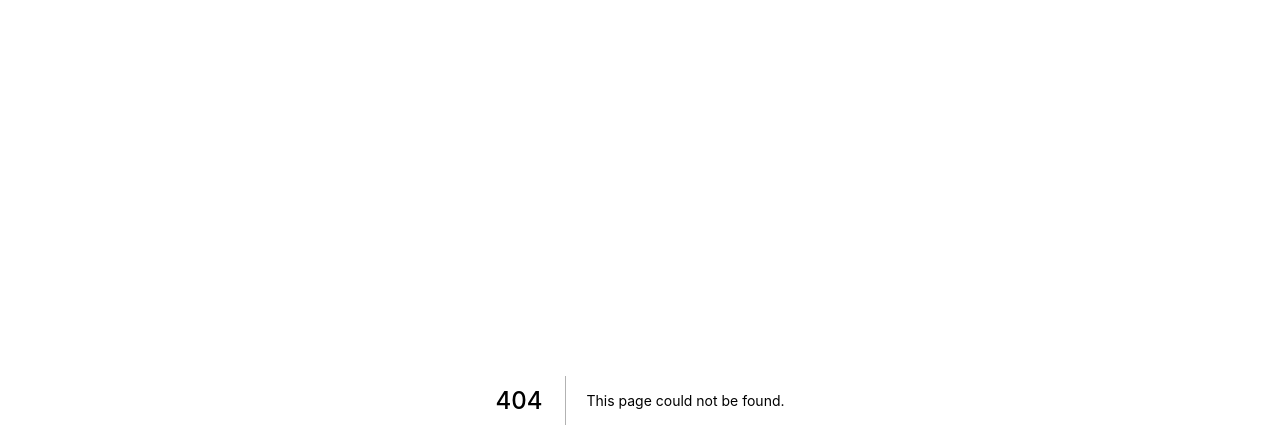
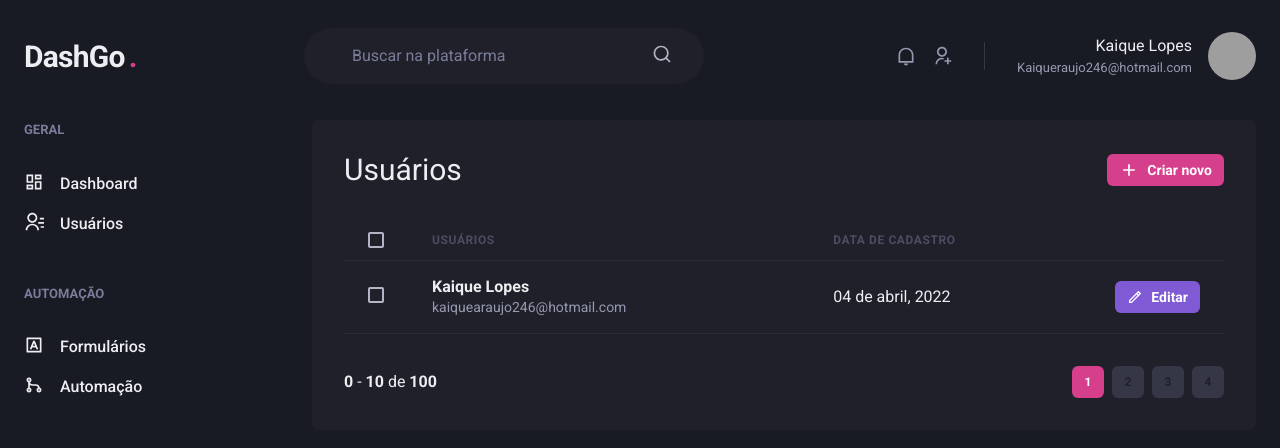
Before and after one commit to LopeKai/DashBo, a Next.js app: page /Users in a window 1280 px wide. Before the commit this address had no page. Shown: the top 448 px of the page. Built offline with nearby package versions, Linux system fonts and the light colour scheme; grey boxes are pictures that could not be loaded.

Commit message:
User control finished

```diff
--- /dev/null
+++ b/src/components/Pagination/pagination.tsx
@@ -0,0 +1,59 @@
+import { Box, Button, Stack } from "@chakra-ui/react";
+
+export function Pagination() {
+    return (
+        <Stack direction="row" mt="8" justify="space-between" align="center" spacing="6" >
+            <Box>
+                <strong>0</strong> - <strong>10</strong> de <strong>100</strong>
+            </Box>
+            <Stack direction="row" spacing="2">
+                <Button
+                    size="sm"
+                    fontSize="xs"
+                    width="4"
+                    colorScheme="pink"
+                    disabled
+                    _disabled={{
+                        bgColor: "pink.500",
+                        cursor: "default"
+                    }}
+                >
+                    1
+                </Button>
+                <Button
+                    size="sm"
+                    fontSize="xs"
+                    width="4"
+                    bg="gray.700"
+                    _hover={{
+                        bg: 'gray.500'
+                    }}
+                >
+                    2
+                </Button>
+                <Button
+                    size="sm"
+                    fontSize="xs"
+                    width="4"
+                    bg="gray.700"
+                    _hover={{
+                        bg: 'gray.500'
+                    }}
+                >
+                    3
+                </Button>
+                <Button
+                    size="sm"
+                    fontSize="xs"
+                    width="4"
+                    bg="gray.700"
+                    _hover={{
+                        bg: 'gray.500'
+                    }}
+                >
+                    4
+                </Button>
+            </Stack>
+        </Stack>
+    )
+}
--- /dev/null
+++ b/src/pages/Users/index.tsx
@@ -0,0 +1,80 @@
+import { Flex, SimpleGrid, Box, Text, theme, Heading, Button, Icon, Table, Thead, Tr, Th, Td, Checkbox, Tbody } from '@chakra-ui/react'
+import { RiAddLine, RiPencilLine } from 'react-icons/ri'
+
+import { Header } from '../../components/Header'
+import { Pagination } from '../../components/Pagination/pagination'
+import { SideBar } from '../../components/Sidebar/Sideber'
+
+export default function UserList() {
+    return (
+        <Box>
+            <Header />
+
+            <Flex w="100%" maxWidth={1480} my="6" px="6">
+                <SideBar />
+
+                <Box flex="1" borderRadius={8} bg="gray.800" p='8'>
+                    <Flex mb="8" justify="space-between" align="center">
+                        <Heading size="lg" fontWeight="normal">Usuários</Heading>
+
+                        <Button
+                            as="a"
+                            size="sm"
+                            fontSize="sm"
+                            colorScheme="pink"
+                            leftIcon={<Icon
+                                as={RiAddLine}
+                                fontSize="20"
+                            />}
+                        >
+                            Criar novo
+                        </Button>
+                    </Flex>
+
+                    <Table colorScheme="whiteAlpha">
+                        <Thead>
+                            <Tr>
+                                <Th px="6" color="gray.300" width="8">
+                                    <Checkbox colorScheme="pink" />
+                                </Th>
+                                <Th>Usuários</Th>
+                                <Th>Data de cadastro</Th>
+                                <Th width="8"></Th>
+                            </Tr>
+                        </Thead>
+                        <Tbody>
+                            <Tr>
+                                <Td px="6">
+                                    <Checkbox colorScheme="pink" />
+                                </Td>
+                                <Td>
+                                    <Box>
+                                        <Text fontWeight="bold">Kaique Lopes</Text>
+                                        <Text fontSize="sm" color="gray.300">kaiquearaujo246@hotmail.com</Text>
+                                    </Box>
+                                </Td>
+                                <Td>04 de abril, 2022</Td>
+                                <Td>
+                                    <Button
+                                        as="a"
+                                        size="sm"
+                                        fontSize="sm"
+                                        colorScheme="purple"
+                                        leftIcon={<Icon
+                                            as={RiPencilLine}
+                                            fontSize="16"
+                                        />}
+                                    >
+                                        Editar
+                                    </Button>
+                                </Td>
+                            </Tr>
+                        </Tbody>
+                    </Table>
+
+                    <Pagination />
+                </Box>
+            </Flex>
+        </Box>
+    )
+}
```
Also changed, not shown: src/pages/Users/create.tsx (added, +44 -0 lines).
